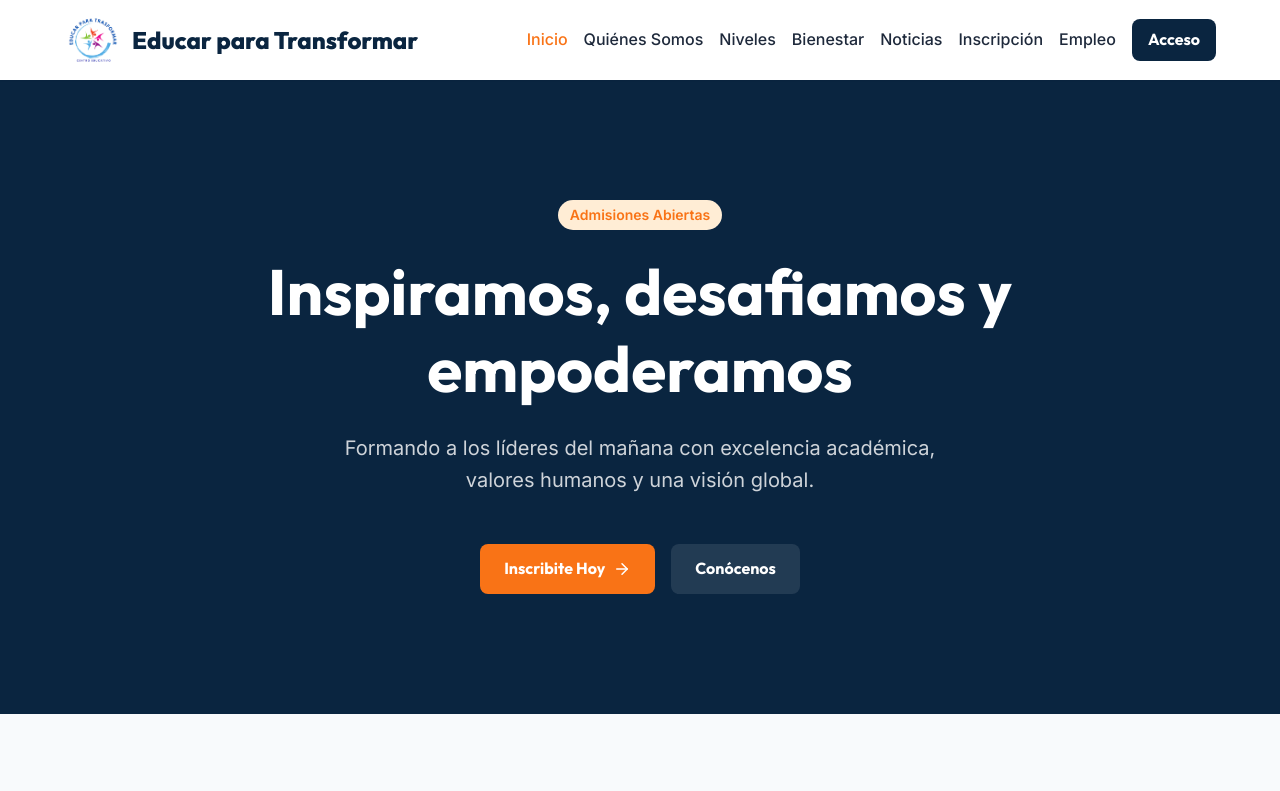
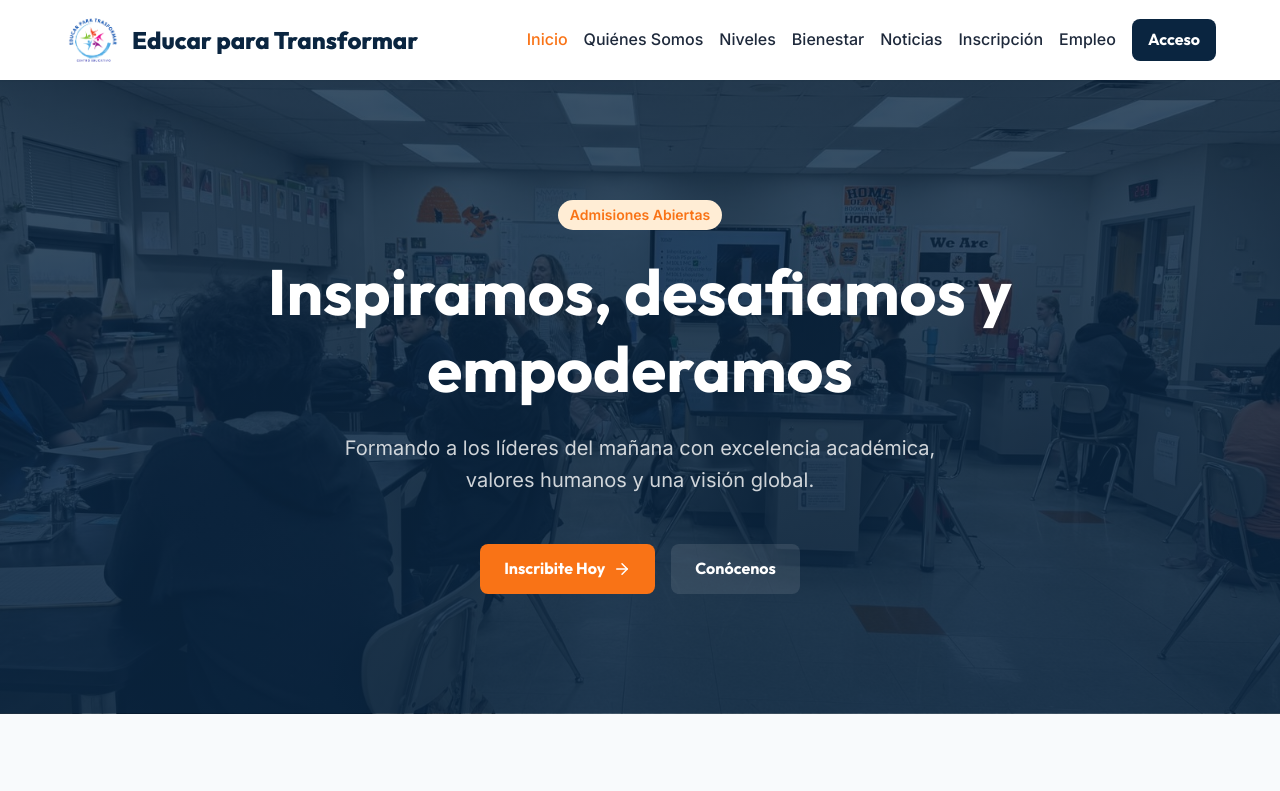
Before and after one commit to MaximilianoMiceli/EducarParaTransformar, a React (Vite) app: page / in a window 1280 px wide. Shown: the top 791 px of the page. Built offline with nearby package versions, Linux system fonts and the light colour scheme; no server answers.

Commit message:
Se agrego imagen de fondo con opacidad al inicio

```diff
--- a/src/pages/Home.jsx
+++ b/src/pages/Home.jsx
@@ -15,7 +15,9 @@
     <div>
       {/* Hero Section */}
       <section className="hero" style={{
-        backgroundColor: 'var(--color-primary)',
+        backgroundImage: 'linear-gradient(rgba(10, 37, 64, 0.8), rgba(10, 37, 64, 0.9)), url("/fondo.jpg")',
+        backgroundSize: 'cover',
+        backgroundPosition: 'center',
         color: 'white',
         padding: '120px 0',
         textAlign: 'center'
```
Also changed, not shown: public/fondo.jpg (added).
